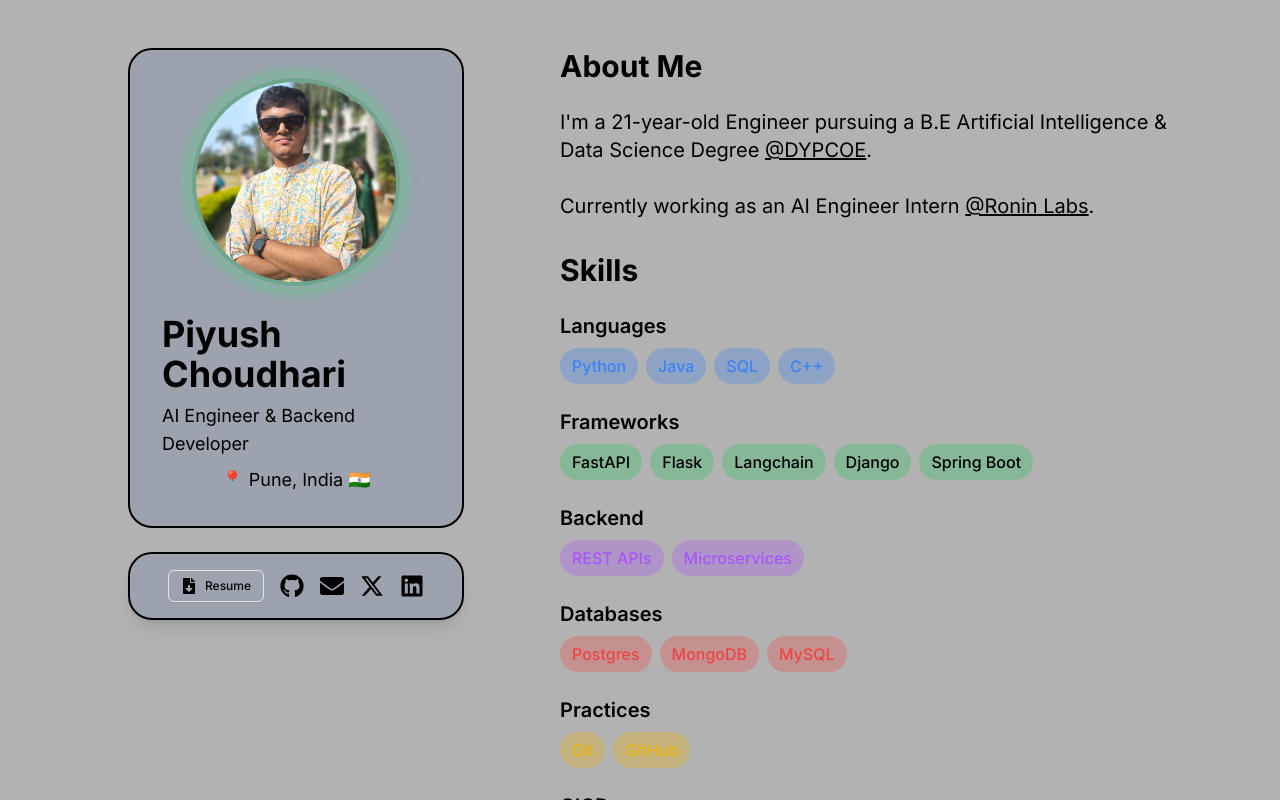
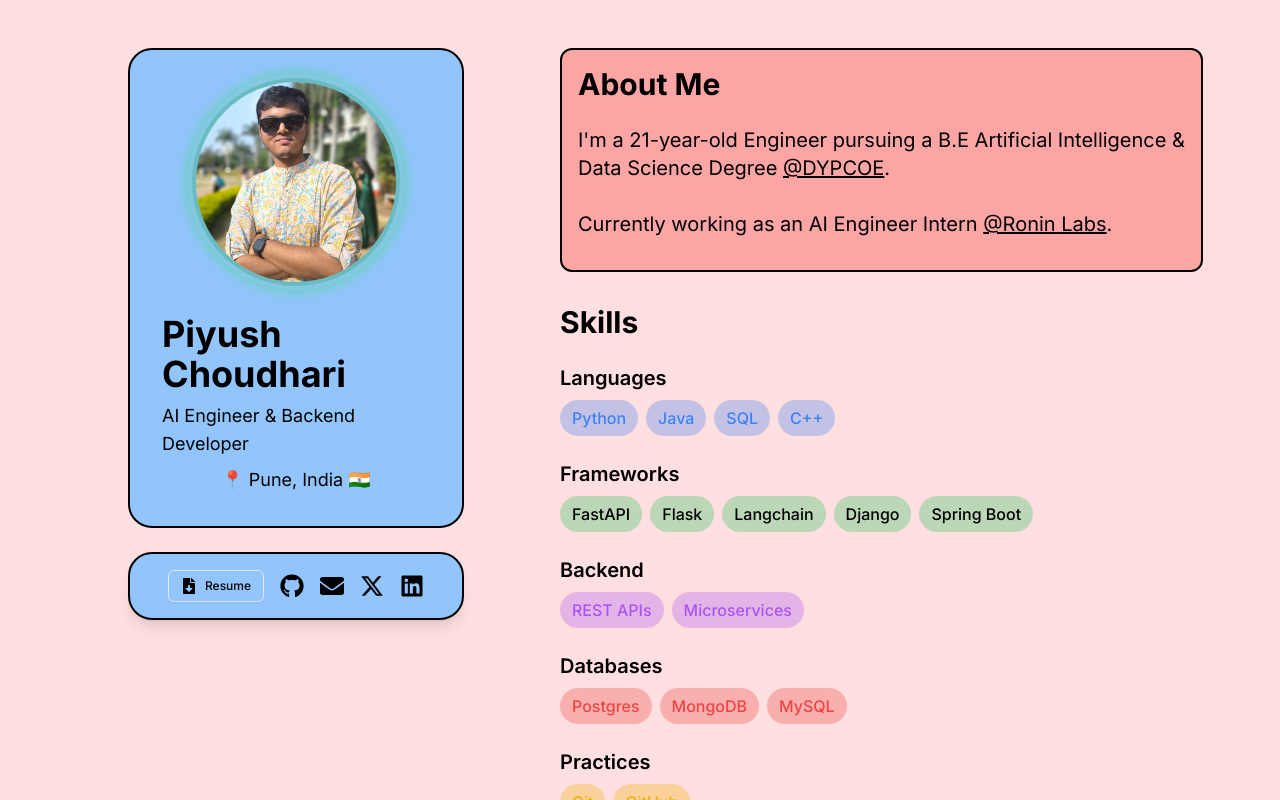
Before and after one commit to capybara-brain346/personal-website, a Next.js app: page / in a window 1280 px wide. Built offline with nearby package versions, Linux system fonts and the light colour scheme.

Commit message:
update styles for various components to enhance visual appearance and improve contrast

```diff
--- a/src/app/page.tsx
+++ b/src/app/page.tsx
@@ -13,7 +13,7 @@ import { Separator } from "@/components/ui/separator";
 
 export default function Home() {
   return (
-    <div className="min-h-screen bg-[#b2b2b2] text-black">
+    <div className="min-h-screen bg-[#ffdfdf] text-black">
       {/* Mobile Layout */}
       <div className="lg:hidden flex flex-col min-h-screen">
         <main className="p-6 max-w-screen-sm mx-auto flex-grow">
--- a/src/components/About.tsx
+++ b/src/components/About.tsx
@@ -2,7 +2,7 @@ import React from "react";
 
 const About: React.FC = () => {
   return (
-    <section id="about" className="mb-8">
+    <section id="about" className="mb-8 p-4 bg-red-300 border-2 border-black rounded-xl">
       <h2 className="text-3xl font-bold mb-6 text-black">About Me</h2>
       <p className="text-black text-xl mb-4">
         I&apos;m a 21-year-old Engineer pursuing a B.E Artificial Intelligence &
--- a/src/components/Education.tsx
+++ b/src/components/Education.tsx
@@ -13,7 +13,7 @@ const educationData = [
 
 const Education: React.FC = () => {
   return (
-    <section id="education" className="mb-12">
+    <section id="education" className="mb-12 p-4 bg-red-300 rounded-xl border-2 border-black">
       <h2 className="text-3xl font-bold mb-6 text-black">Education</h2>
       <ul className="space-y-6">
         {educationData.map((edu, index) => (
--- a/src/components/Experience.tsx
+++ b/src/components/Experience.tsx
@@ -28,7 +28,7 @@ const experiences: Job[] = [
 
 const Experience: React.FC = () => {
   return (
-    <section id="experience" className="mb-12">
+    <section id="experience" className="mb-12 p-4 bg-red-300 rounded-xl border-2 border-black">
       <h2 className="text-3xl font-bold mb-6 text-black">Experience</h2>
       <div className="space-y-6">
         {experiences.map((job, index) => (
--- a/src/components/Header.tsx
+++ b/src/components/Header.tsx
@@ -4,7 +4,7 @@ import GlowingProfile from "./GlowingProfile";
 
 const Header: React.FC = () => {
   return (
-    <header className="bg-gray-400 p-8 rounded-3xl border-2 border-black flex flex-col items-center">
+    <header className="bg-blue-300 p-8 rounded-3xl border-2 border-black flex flex-col items-center">
       <GlowingProfile />
       <h1 className="text-2xl sm:text-3xl md:text-4xl font-bold mt-2 mb-2">Piyush Choudhari</h1>
       <h2 className="text-base sm:text-lg text-black mb-2">AI Engineer & Backend Developer</h2>
--- a/src/components/Projects.tsx
+++ b/src/components/Projects.tsx
@@ -21,7 +21,6 @@ const projects: Project[] = [
       "Java",
       "MongoDB",
       "MySQL",
-      "JDBC",
       "Apache Airflow",
       "Dockers",
     ],
@@ -69,7 +68,7 @@ const projects: Project[] = [
 const Projects: React.FC = () => {
   return (
     <>
-      <section id="projects" className="py-4 mb-12">
+      <section id="projects" className="py-4 mb-12 p-4 bg-red-300 rounded-xl border-2 border-black">
         <h2 className="text-3xl font-bold mb-6 text-black">Projects</h2>
         <ul className="space-y-12">
           {projects.map((project, index) => (
@@ -91,7 +90,7 @@ const Projects: React.FC = () => {
                   <h3 className="text-2xl font-semibold mb-3 text-black">
                     {project.name}
                   </h3>
-                  <ul className="space-y-2 text-black mb-4">
+                  <ul className="space-y-2 text-black text-lg mb-4">
                     {project.description.map((point, pointIndex) => (
                       <li key={pointIndex} className="flex items-start">
                         <span className="mr-2 mt-1.5 text-gray-500">•</span>
--- a/src/components/SocialLinks.tsx
+++ b/src/components/SocialLinks.tsx
@@ -7,7 +7,7 @@ import ResumeButton from "../components/ResumeButton";
 
 const SocialLinks: React.FC = () => {
   return (
-    <div className="flex flex-row justify-center items-center space-x-4 sm:space-x-4 border-2 border-black bg-gray-400 p-2 sm:p-4 rounded-3xl overflow-x-auto shadow-lg transition-shadow hover:shadow-2xl">
+    <div className="flex flex-row justify-center items-center space-x-4 sm:space-x-4 border-2 border-black bg-blue-300 p-2 sm:p-4 rounded-3xl overflow-x-auto shadow-lg transition-shadow hover:shadow-2xl">
       <ResumeButton />
       <div className="group relative">
         <a
```
